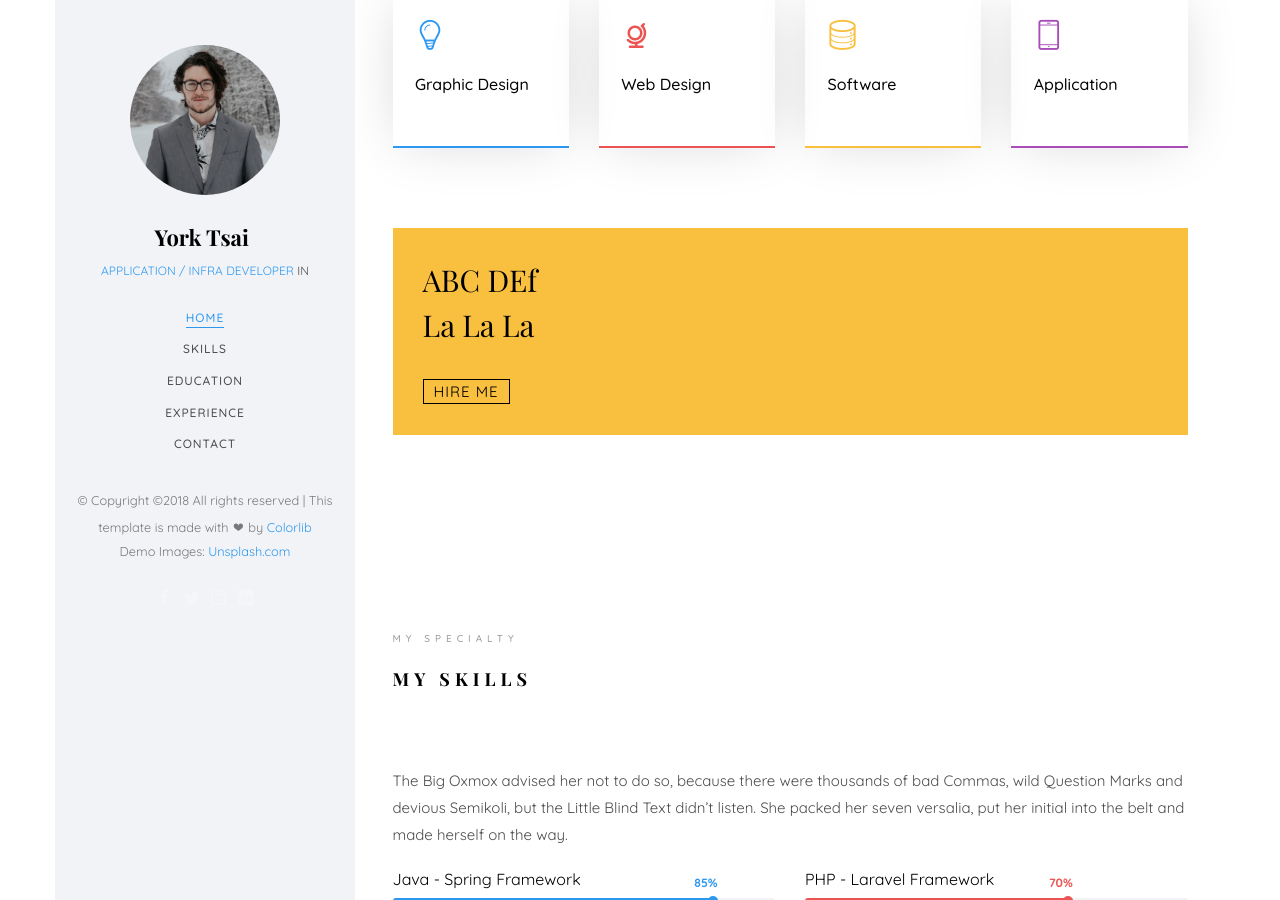
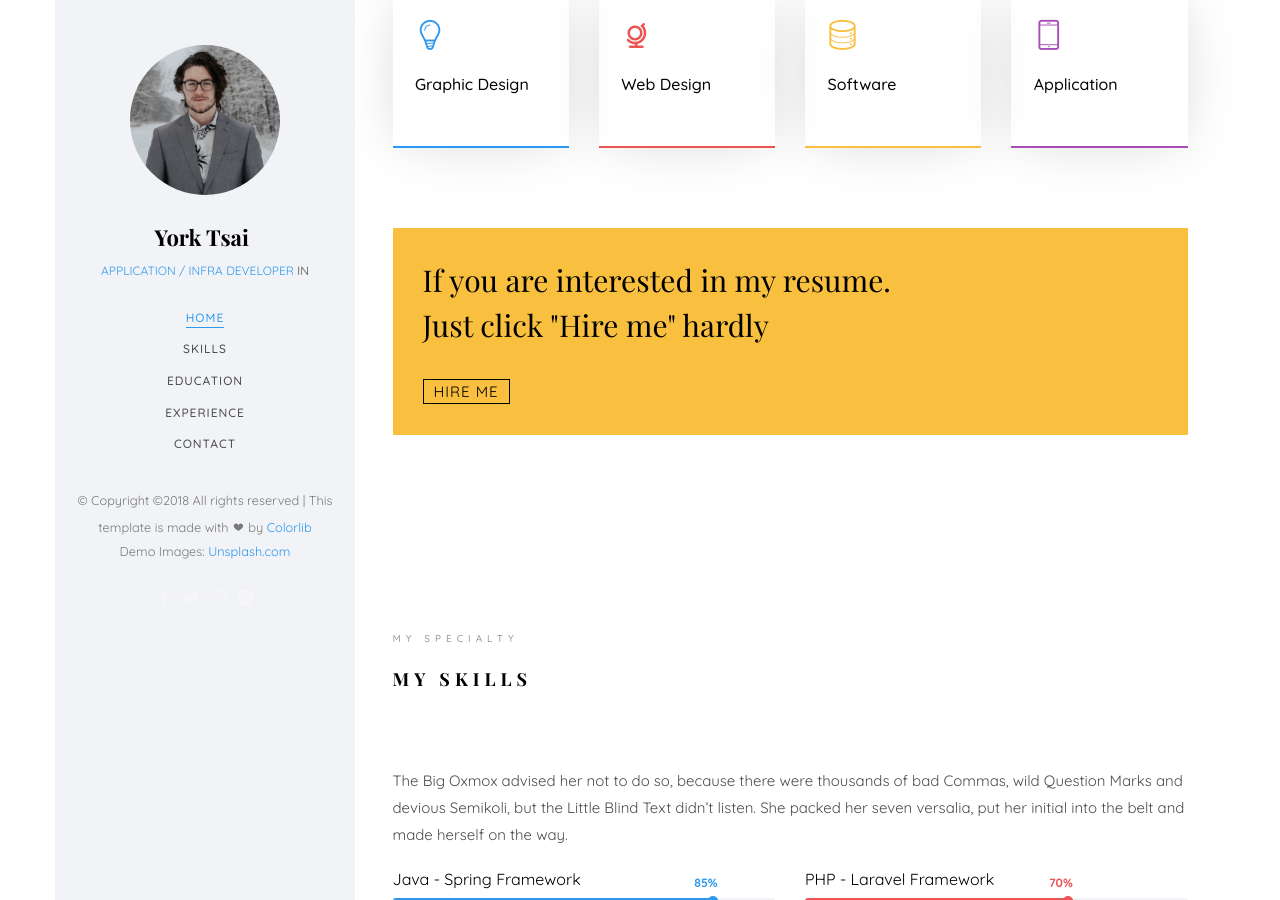
Before and after one commit to oiffice/York, a Jekyll site: the page built from index.html, in a window 1280 px wide and 900 px high, scrolled down 362 px. Built offline with Jekyll 4.4.1, drawn with Linux system fonts in a browser that asks for light colours; some web fonts are replaced.

Commit message:
no message

```diff
--- a/_includes/home.html
+++ b/_includes/home.html
@@ -39,11 +39,11 @@
                         </div>
                     </div>
                 </div>
-                <div class="row">
+                <div id="navbar" class="row">
                     <div class="col-md-12 animate-box" data-animate-effect="fadeInLeft">
                         <div class="hire">
-                            <h2>ABC DEf <br>La La La</h2>
-                            <a href="#" class="btn-hire">Hire me</a>
+                            <h2>If you are interested in my resume. <br>Just click "Hire me" hardly</h2>
+                            <a href="#" data-nav-section="contact" role="navigation" class="btn-hire">Hire me</a>
                         </div>
                     </div>
                 </div>
```
